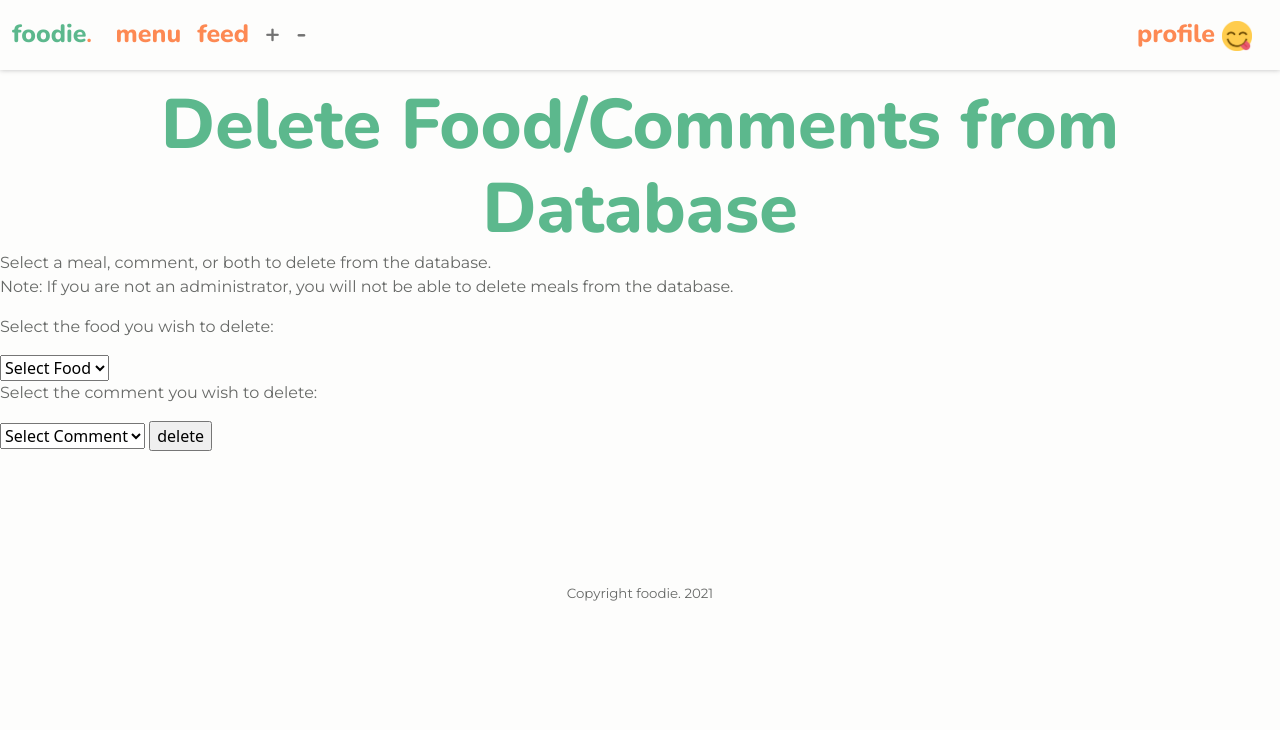
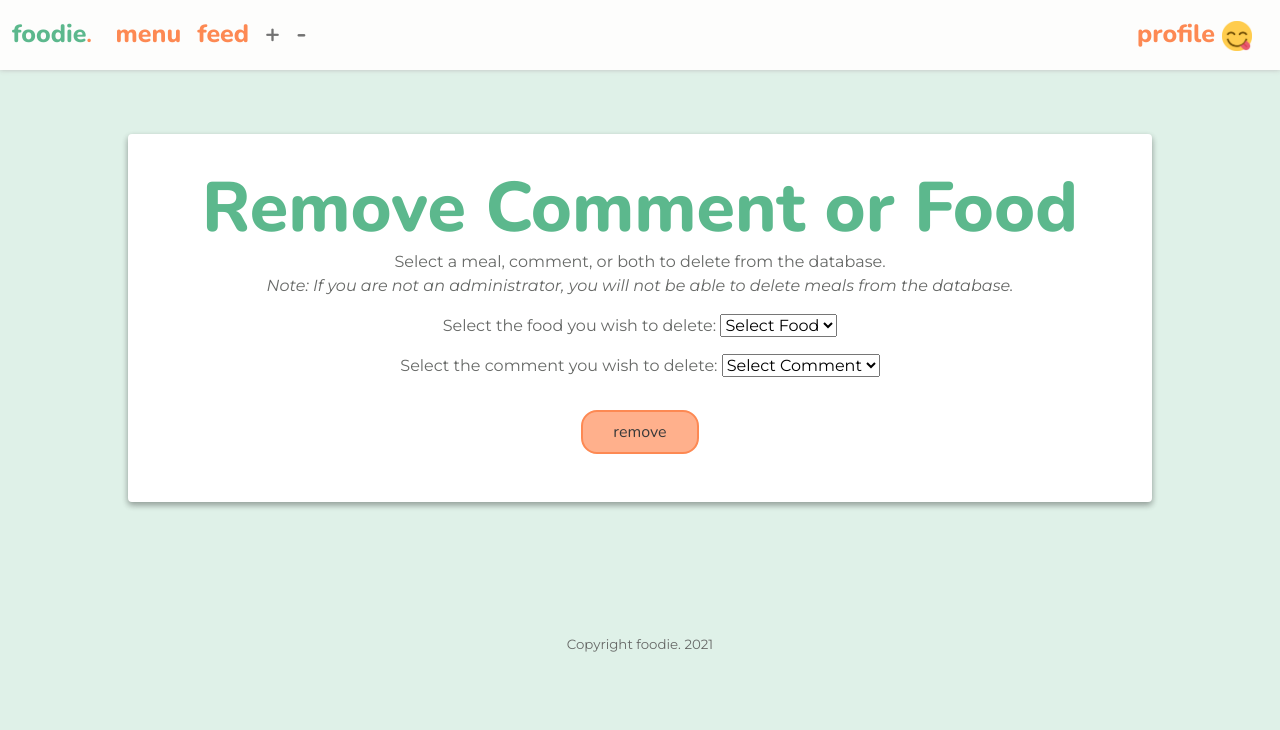
Before and after one commit to fangwenxia/foodie, a Flask app: template templates/delete.html in a window 1280 px wide. Shown: the top 730 px of the page. Run offline with Flask 2, Linux system fonts and the light colour scheme; the template is opened without the code that fills it, so the values that code supplies are empty.

Commit message:
updates to delete css

```diff
--- a/templates/delete.html
+++ b/templates/delete.html
@@ -1,28 +1,37 @@
 {% extends "base.html" %}
 
 {% block content %}
-<h1>Delete Food/Comments from Database</h1>
+<style>
+    .addfood {
+        border: 2em solid white;
+    }
+    body {
+    background-color:#5cb88d32;
+    }
+</style>
+<div class="card addfood">
+<h1>Remove Comment or Food</h1>
 <p>Select a meal, comment, or both to delete from the database.
-    <br> Note: If you are not an administrator, you will not be able to delete meals from the database.
+    <br> <i> Note: If you are not an administrator, you will not be able to delete meals from the database. </i>
 </p>
 <form method="post" action="{{url_for('delete')}}">
-        <p>Select the food you wish to delete:</p>
+        <p>Select the food you wish to delete:
         <select name="food-dlt">
             <option value="none">Select Food</option>
             <!--Fills out the drop down menu with incomplete movies-->
             {% for food in allfoods %}
             <option id ='{{food.fid}}' value="{{food.fid}}">{{food.name}}</option>
             {% endfor %}
-        </select>
-        <p>Select the comment you wish to delete:</p>
+        </select></p>
+        <p>Select the comment you wish to delete:
         <select name="comment-dlt">
             <option value="none">Select Comment</option>
             <!--Fills out the drop down menu with incomplete movies-->
             {% for fback in comments %}
             <option value='{{fback.entered}}' id='{{fback.entered}}'>{{fback.comment}}</option>
             {% endfor %}
-        </select>
-        <input type="submit" name="submit" value="delete">
+        </select></p>
+        <input type="submit" name="submit" class="button" value="remove">
     </form>
-
+</div>
 {% endblock %}
```
Also changed, not shown: templates/dataentry.html (+10 -10 lines).
